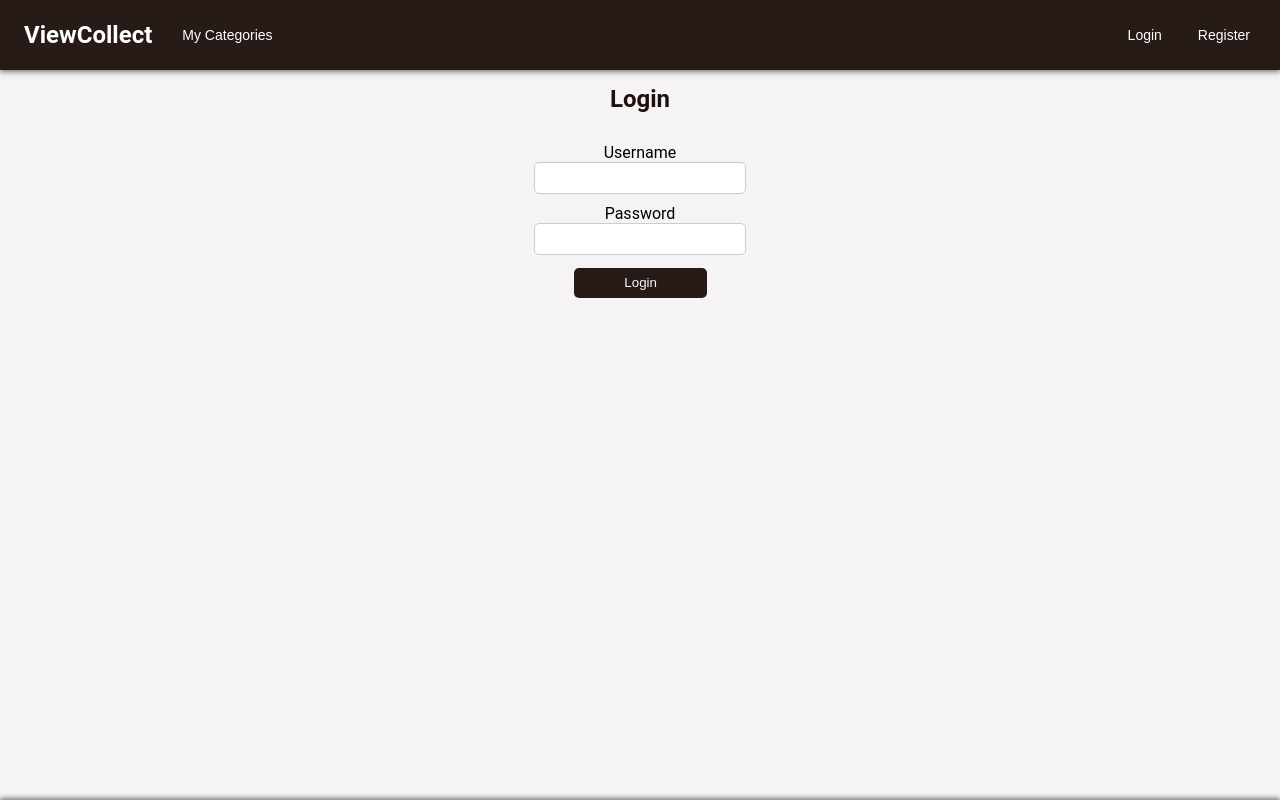
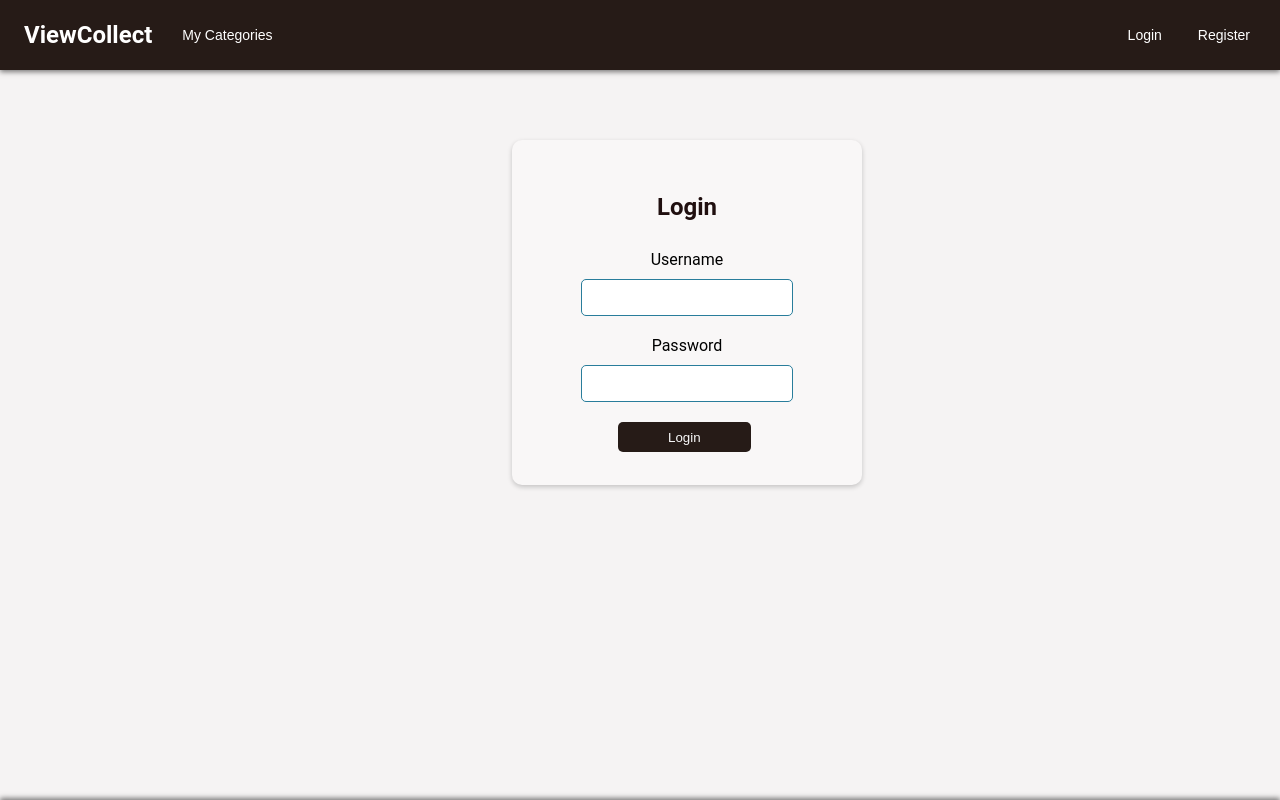
Before and after one commit to ChristianBell002/CollectTS, a React app: page /login in a window 1280 px wide. Built offline with nearby package versions, Linux system fonts and the light colour scheme; the HTML template or start-up script is replaced by a standard one.

Commit message:
Fully implemented generic card component to fit Collections and Items. Fixed a key prop error with mapping. Added a user page component.

```diff
--- a/src/components/Body.tsx
+++ b/src/components/Body.tsx
@@ -2,11 +2,20 @@ import { CollectionCard } from "./CollectionCard.tsx";
 import {Card} from "./shared/Card.tsx";
 import {fetchCollections}  from '../services/CollectionService.tsx';
 import { useEffect, useState } from "react";
+import { useNavigate } from "react-router-dom";
+import type { Collection } from "../models/Collection.tsx";
 
 export const Body = () => {
 
-    const [collections, setCollections] = useState([]);
+    const [collections, setCollections] = useState<any[]>([]); // had to change to any[] to avoid type 'never' error https://stackoverflow.com/questions/44147937/property-does-not-exist-on-type-never
     const [error, setError] = useState<string | null>(null);
+
+    const navigate = useNavigate();
+
+    const ItemListHandler = (collectionID: number) => {
+        navigate(`/ItemList/${collectionID}`);
+    }
+
 
     useEffect(() => {
             const getCollections = async () => {
@@ -22,10 +31,6 @@ export const Body = () => {
     }, []);
 
 
-    //console.log("Fetched collections data", collections);
-
-    // might have to add a parameter to the collectionCard to receive the collection data.
-    // it will return as a list of collection objects.
     return (
         <>
             <div className="welcome-message">
@@ -38,18 +43,13 @@ export const Body = () => {
                 <div className = "collection-card-container">
                     {collections.length > 0 ? (
                         collections.map((collection) => (
-                            <CollectionCard collection = {collection}/>
+                            <Card key={collection.id} title={collection.name} id = {collection.id} buttonVisible={collection.isFavorite} text1={collection.description} imageUrl={collection.imageUrl} onClick={() => ItemListHandler(collection.id)}/>
                         ))
                     ) : (
-                        <p>No collections available</p>
+                        <p>No collections available.</p>
                     )}
                 </div>
-            </div>
-
-            <div>
-                <Card id={1} title={"Collection 1"} buttonVisible = {true}/>
-            </div>
-
+        </div>
         </>
     )
 }
--- a/src/components/ItemList.tsx
+++ b/src/components/ItemList.tsx
@@ -6,18 +6,17 @@ import { useParams } from 'react-router-dom';
 import  ItemCard  from './ItemCard'; // Assuming you have an ItemCard component to display each item
 
 interface ItemListProps {
+    itemId: number;
     collectionId: number; // The ID of the collection to fetch items for
 }
 
 export function ItemList ()  {
     const {collectionId} = useParams(); // Get the collection ID from the URL parameters
-    const [items, setItems] = useState([]);
+    const [items, setItems] = useState<any[]>([]);
     const [error, setError] = useState<string | null>(null);
 
     useEffect(() => {
         const getItems = async () => {
-            //console.log("Fetching items for collection ID:", props.collectionId);
-            //const data = await fetchItemsByCollectionId(parseInt(id || '') || 1); // Fetch items for the specified collection ID
             const data = await fetchItemsByCollectionId(collectionId ? parseInt(collectionId) : 1); // Fetch items for the specified collection ID
             console.log("Fetched items:", data);
             if (data) {
@@ -40,13 +39,11 @@ export function ItemList ()  {
                 <button className = "add-button">Add</button>
             </h1>
 
-
-
                 <div className="item-list-container">
                     <div className = "item-list">
                         {items.length > 0 ? (
                             items.map((item) => (
-                        <ItemCard item={item} />
+                            <ItemCard key = {item.id} item={item} />
                             ))
                         ) : (
                             <p>No items available</p>
--- a/src/components/shared/Card.css
+++ b/src/components/shared/Card.css
@@ -13,7 +13,7 @@
   border-radius: 10px;
   z-index: 0; /* Behind the card content */
   opacity: 0;
-  background-image: conic-gradient(from var(--angle), transparent 80%,#c0ab36);/* #298ba3 */
+  background-image: conic-gradient(from var(--angle), transparent 80%,#36a4c0);/* #298ba3 */
   pointer-events: none;
 }
 
--- a/src/components/shared/Card.tsx
+++ b/src/components/shared/Card.tsx
@@ -14,6 +14,7 @@ interface CardProps{
     text3?: string; // desc is optional
     imageUrl?: string; // users can choose to not upload an image
     buttonVisible: boolean; // users can choose to not have a button
+    onClick?: () => void; // optional onClick handler
 }
 
 export const Card = (CardProps: CardProps) => { // might add a collection prop to pass each collection object to an individual instance of the collection card.
@@ -28,7 +29,7 @@ export const Card = (CardProps: CardProps) => { // might add a collection prop t
     return (
         <>
             <div className = "generic-card-wrap">
-                <div className = "generic-card">
+                <div className = "generic-card" onClick={CardProps.onClick}>
                     <div className='generic-card-header-div'>
                         <h2 className = "generic-card-header">{CardProps.title} </h2>
                         <FavoriteButton isFavorite={CardProps.buttonVisible} />
--- a/src/index.css
+++ b/src/index.css
@@ -7,6 +7,9 @@ html, body{
   height: 100%;
   width: 100%;
   overflow-x: hidden;
+  --header-height: 70px; /* Height of the header */
+  display: flex;
+  flex-direction: column;
 }
 
 .root {
@@ -23,6 +26,7 @@ html, body{
   flex-direction: column;
   min-height: 100vh;
   max-width: 100vw;
+  /* flex: 1 1 auto; */
 }
 
 .header {
@@ -60,9 +64,10 @@ html, body{
   justify-content: center;
   width: 100%;
   margin-top: auto;
-  position: relative;
+  position: static;
   color: white;
-  height: 100px;
+  height: 10vh;
+  bottom: 0;
   background-color: #261b17; /* Darker background 1a1a1a */
   box-shadow: 0px -2px 5px rgba(0, 0, 0, 0.5);
 }
@@ -340,10 +345,17 @@ html, body{
   flex-direction: column;
   align-items: center;
   justify-content: center;
-  top: 3em;
-  width: 100%;
-  height: calc(100vh/3); /* Adjusted to account for the header height */
   position: relative;
+  margin-top: var(--header-height);
+  margin-bottom: 20em;
+  top: var(--header-height);
+  width: 350px;
+  left: 40%;
+  box-shadow: 0px 2px 5px rgba(0, 0, 0, 0.2);
+  border-radius: 10px;
+  height: 345px; /* Adjusted to account for the header height */
+  position: relative;
+  background-color: #f9f7f7;
 }
 
 .login-header{
@@ -354,20 +366,22 @@ html, body{
   font-size: 24px;
   position: relative;
 }
+
 .login-submit-button{
   display: flex;
+  flex-direction: column;
   align-items: center;
   justify-content: center;
   width: 10em;
   min-height: 30px;
   background-color: #261b17; /* Darker background e7e3e2 */
   color: #f8f8f8;
-  margin-top: 1em;
-  margin-left: 3em;
+  margin-left: 3.5em;
   border: none;
   border-radius: 5px;
   text-decoration: none;
   cursor: pointer;
+  user-select: none;
 }
 
 .login-submit-button:hover{
@@ -381,10 +395,13 @@ html, body{
 
 .login-input{
   width: 200px;
-  height: 20px;
+  height: 25px;
+  margin: 10px;
   padding: 5px;
-  border: 1px solid #ccc;
+  border: 1px solid #297d9b;
   border-radius: 5px;
+  caret-color: #297d9b;
+
 }
 
 .form-group{
@@ -392,6 +409,7 @@ html, body{
   flex-direction: column;
   margin: 10px 0;
   align-items: center;
+  caret-color: #297d9b;
 }
 
 .favorite-button{
```
Also changed, not shown: src/components/UserPage.tsx (added, +13 -0 lines). Lines whose indentation alone changed are shown as unchanged.
